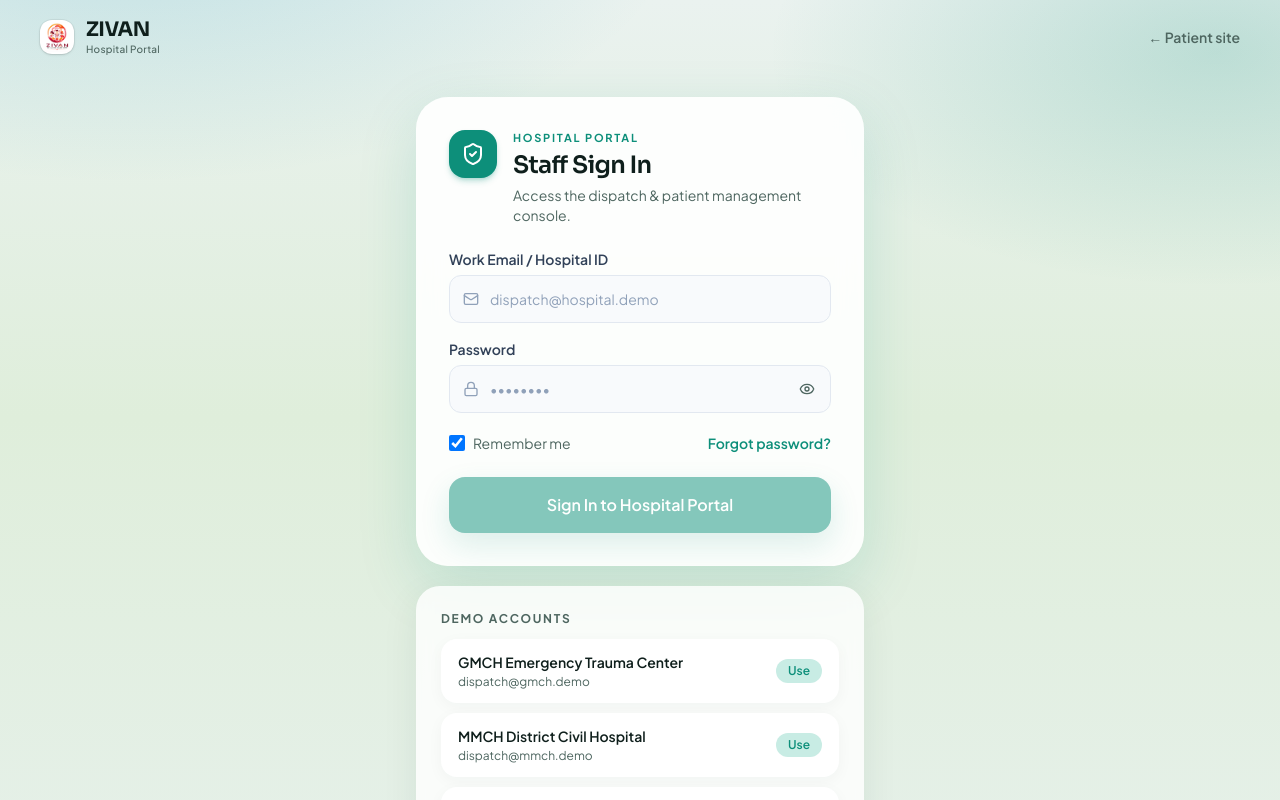
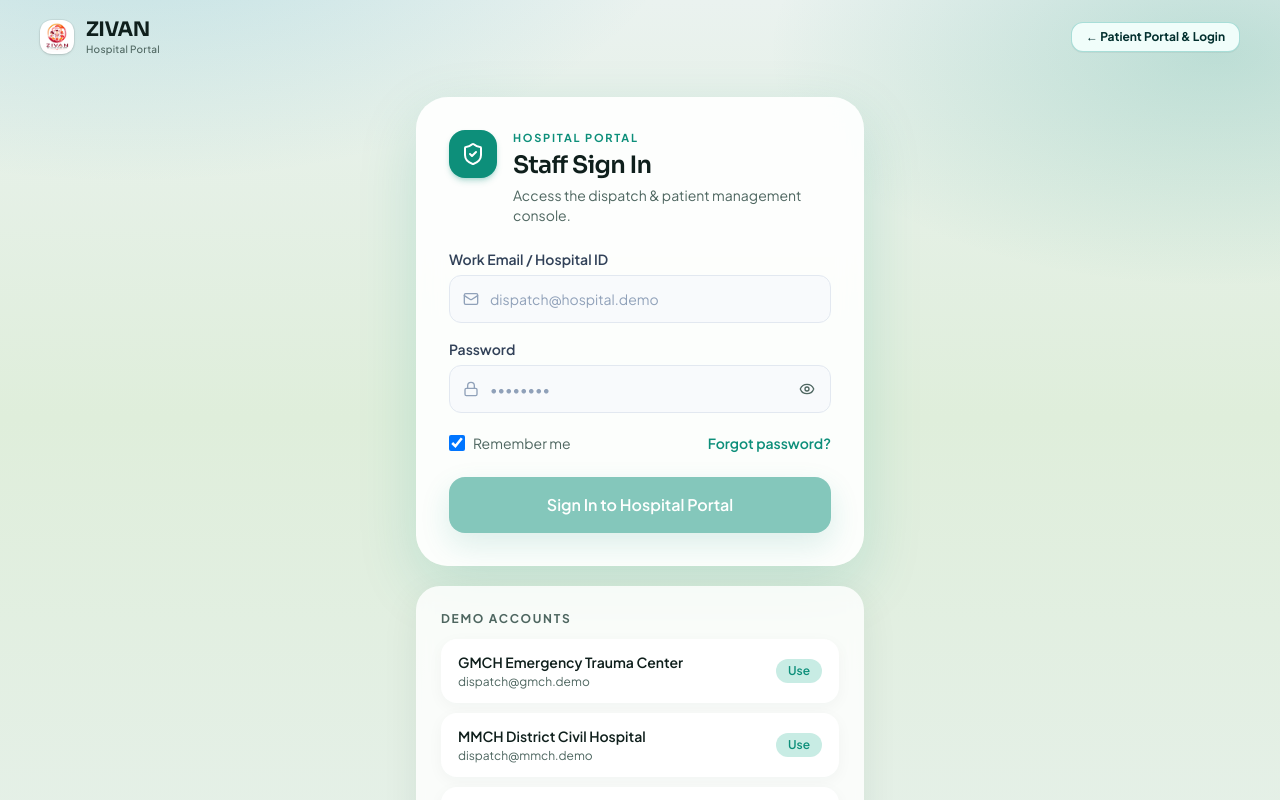
Before and after one commit to ABH1DAS/Nexora-ZIVAN, a Next.js app: page /hospital/login in a window 1280 px wide. Shown: the top 800 px of the page. Built offline with nearby package versions, Linux system fonts and the light colour scheme; no server answers.

Commit message:
feat(hospital): Add direct Patient Portal navigation links in Hospital login page, Sidebar, and Header

```diff
--- a/src/app/(hospital)/hospital/login/page.tsx
+++ b/src/app/(hospital)/hospital/login/page.tsx
@@ -141,12 +141,12 @@ export default function HospitalLoginPage() {
       {/* Top bar */}
       <header className="flex items-center justify-between px-6 py-4 sm:px-10">
         <Logo size="sm" subtitle="Hospital Portal" priority />
-        <Link
-          href="/"
-          className="text-sm font-semibold text-muted transition hover:text-primary"
+        <a
+          href="https://nexora-zivan-patient.vercel.app/"
+          className="inline-flex items-center gap-1.5 rounded-xl border border-teal-600/30 bg-teal-50 px-3.5 py-1.5 text-xs font-bold text-teal-950 transition hover:bg-teal-100 hover:border-teal-500 shadow-2xs"
         >
-          ← Patient site
-        </Link>
+          <span>← Patient Portal &amp; Login</span>
+        </a>
       </header>
 
       {/* Main login card */}
--- a/src/components/hospital/HospitalShell.tsx
+++ b/src/components/hospital/HospitalShell.tsx
@@ -14,6 +14,7 @@ import {
   Building2,
   ChevronRight,
   ClipboardList,
+  ExternalLink,
   History,
   LayoutDashboard,
   LogOut,
@@ -197,9 +198,23 @@ function Sidebar({
             <p className="truncate text-xs text-white/50">{account.email}</p>
           </div>
         )}
+
+        {/* Patient Portal & App Link */}
+        <a
+          href="https://nexora-zivan-patient.vercel.app/"
+          target="_blank"
+          rel="noopener noreferrer"
+          className="mb-2 flex items-center justify-between rounded-xl border border-white/10 bg-white/5 px-3 py-2 text-xs font-semibold text-teal-200 transition hover:bg-white/10 hover:text-white"
+        >
+          <span className="flex items-center gap-2">
+            <span>👤 Patient Portal</span>
+          </span>
+          <ExternalLink className="h-3 w-3 text-teal-300 opacity-70" />
+        </a>
+
         <button
           onClick={onLogout}
-          className="flex w-full items-center gap-2 rounded-xl px-3 py-2 text-sm font-semibold text-white/60 transition-all hover:bg-rose-500/20 hover:text-rose-200 hover:shadow-xs active:scale-[0.98]"
+          className="flex w-full items-center gap-2 rounded-xl px-3 py-2 text-sm font-semibold text-white/60 transition-all hover:bg-rose-500/20 hover:text-rose-200 hover:shadow-xs active:scale-[0.98] cursor-pointer"
         >
           <LogOut className="h-4 w-4" aria-hidden />
           Sign out
@@ -343,6 +358,18 @@ export function HospitalShell({
 
             {/* Header right */}
             <div className="flex items-center gap-2 sm:gap-2.5">
+              {/* Return to Patient Portal Link */}
+              <a
+                href="https://nexora-zivan-patient.vercel.app/"
+                target="_blank"
+                rel="noopener noreferrer"
+                className="hidden sm:inline-flex items-center gap-1.5 rounded-xl border border-slate-200/90 bg-white px-3 py-2 text-xs font-bold text-slate-700 shadow-2xs transition hover:bg-slate-50 hover:text-primary hover:border-primary/40"
+                title="Open Patient Portal (ZIVAN)"
+              >
+                <span>👤 Patient App</span>
+                <ExternalLink className="h-3 w-3 text-slate-400" />
+              </a>
+
               {/* Header SOS Active Pill */}
               {notificationCount > 0 && (
                 <Link
```
